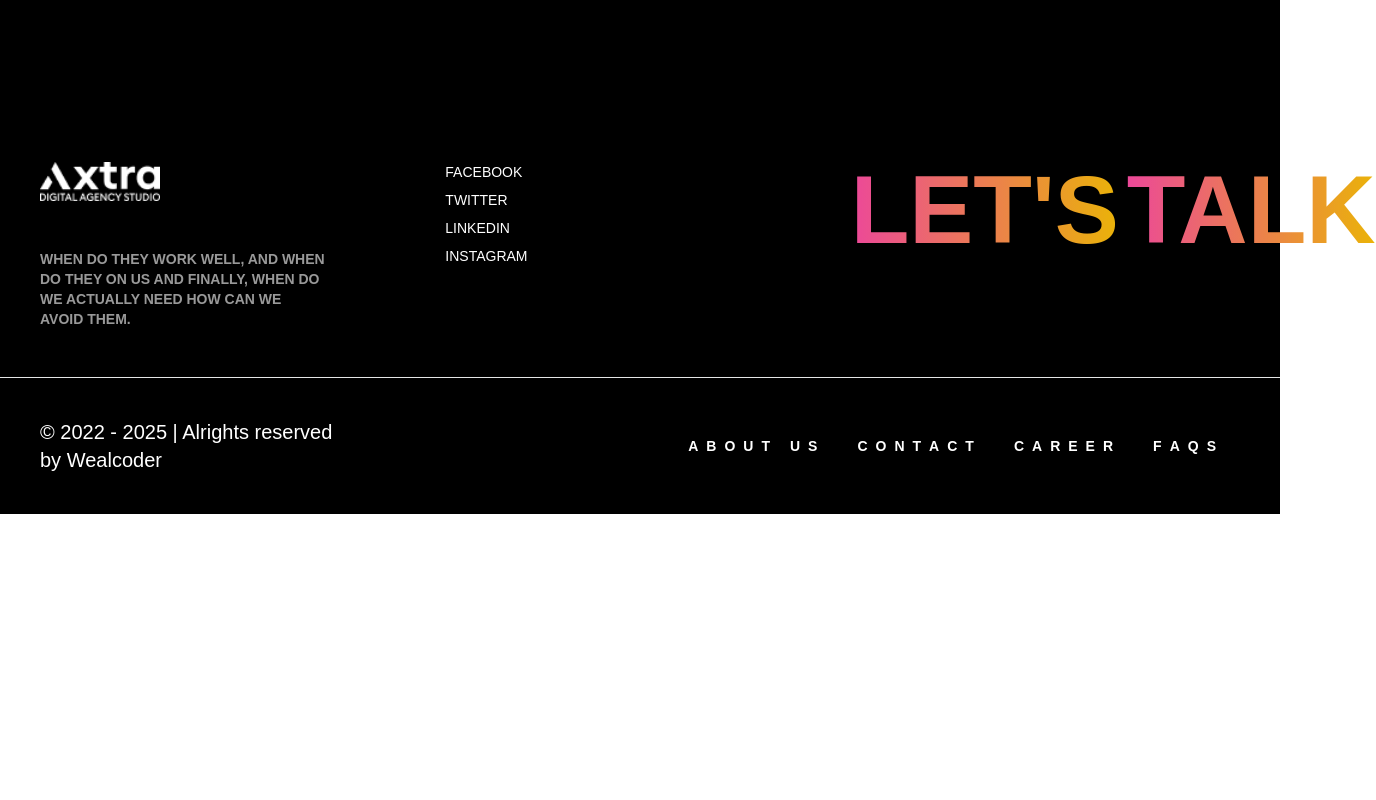
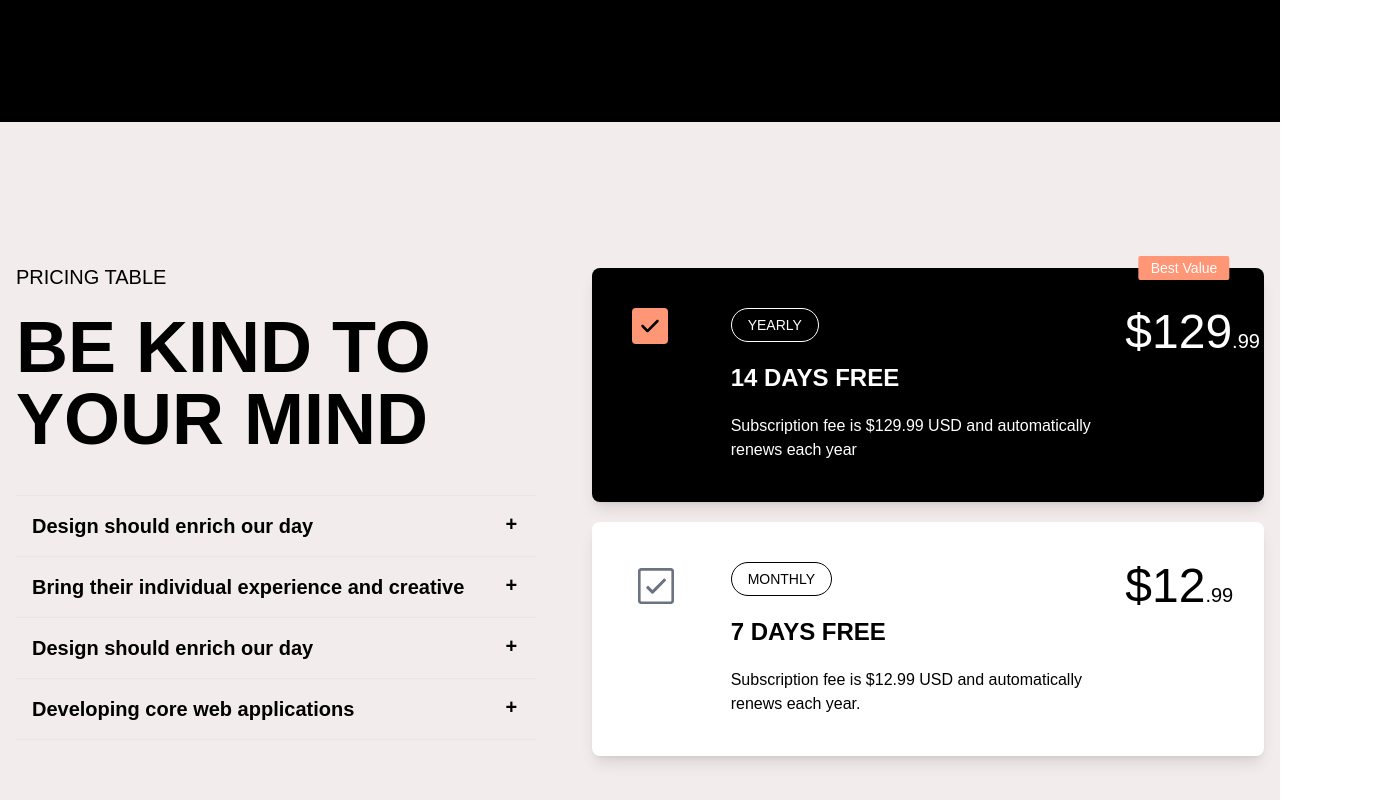
Before and after one commit to ILhankhondaker/axtra, a Next.js app: page / in a window 1280 px wide. Shown: the part 2060-2860 px from the top of the page, 1376 px wide, since content can reach past the window. Before the commit the page ends 2574 px from the top, so only its background shows below. Built offline with nearby package versions, Linux system fonts and the light colour scheme.

Commit message:
add pricing table

```diff
--- a/app/Components/Footer.jsx
+++ b/app/Components/Footer.jsx
@@ -91,7 +91,7 @@ const Footer = () => {
             <span
               key={index}
               ref={(el) => (textRefs.current[index] = el)}
-              className="text-5xl lg:text-8xl font-black uppercase py-5 bg-gradient-to-r from-pink-500 to-yellow-500 bg-clip-text text-transparent "
+              className="text-5xl  lg:text-7xl font-black uppercase py-5 bg-gradient-to-r from-pink-500 to-yellow-500 bg-clip-text text-transparent "
             >
               {word}
             </span>
--- /dev/null
+++ b/app/Components/Pricing.jsx
@@ -0,0 +1,129 @@
+import { FaCheck } from "react-icons/fa6";
+import { IoIosCheckboxOutline } from "react-icons/io";
+const Pricing = () => {
+  return (
+    <div>
+      <div className="hero bg-[#f3ecec] min-h-screen">
+        <div className="hero-content flex-col lg:flex-row justify-between">
+          <div className="w-auto max-w-sm lg:max-w-2xl  lg:mr-10">
+            <h1 className="uppercase text-xl">Pricing Table</h1>
+            <h1 className="text-5xl lg:text-7xl font-bold uppercase my-5">
+              Be kind to your mind
+            </h1>
+            <div className="my-10">
+              <div
+                tabIndex={0}
+                className="collapse collapse-plus border-y rounded-none border-base-300 bg-[#f3ecec] "
+              >
+                <div className="collapse-title text-xl font-bold">
+                  Design should enrich our day
+                </div>
+                <div className="collapse-content">
+                  <p className="my-5">
+                    Our design services starts and ends with a best-in-class
+                    experience strategy that builds brands. Through a process of
+                    iteration and prototyping design interfaces that bring joy
+                    to people
+                  </p>
+                </div>
+              </div>
+              <div
+                tabIndex={0}
+                className="collapse collapse-plus border-b rounded-none border-base-300 bg-[#f3ecec] "
+              >
+                <div className="collapse-title text-xl font-bold">
+                  Bring their individual experience and creative
+                </div>
+                <div className="collapse-content">
+                  <p className="my-5">
+                    This is the second `$item's` accordion body. It is hidden by
+                    default, until the collapse plugin adds the appropriate
+                    classes that we use to style each element. These classes.
+                  </p>
+                </div>
+              </div>
+
+              <div
+                tabIndex={0}
+                className="collapse collapse-plus border-b rounded-none border-base-300 bg-[#f3ecec] "
+              >
+                <div className="collapse-title text-xl font-bold">
+                  Design should enrich our day
+                </div>
+                <div className="collapse-content">
+                  <p className="my-5">
+                    Our design services starts and ends with a best-in-class
+                    experience strategy that builds brands. Through a process of
+                    iteration and prototyping design interfaces that bring joy
+                    to people
+                  </p>
+                </div>
+              </div>
+              <div
+                tabIndex={0}
+                className="collapse collapse-plus border-b rounded-none border-base-300 bg-[#f3ecec] "
+              >
+                <div className="collapse-title text-xl font-bold">
+                  Developing core web applications
+                </div>
+                <div className="collapse-content">
+                  <p className="my-5">
+                    Our design services starts and ends with a best-in-class
+                    experience strategy that builds brands. Through a process of
+                    iteration and prototyping design interfaces that bring joy
+                    to people
+                  </p>
+                </div>
+              </div>
+            </div>
+          </div>
+          <div className="text-center lg:text-left">
+            {/* card black */}
+            <div className="indicator ">
+              <span className="indicator-item indicator-top indicator-end-80% badge bg-[#ff9776] text-white border-none p-3 rounded-sm mr-20">
+                Best Value
+              </span>
+              <div className="grid  grid-cols-6 w-auto max-w-sm lg:max-w-2xl   bg-black text-white   rounded-lg shadow-lg p-10">
+                <FaCheck className="text-4xl rounded text-black p-2 bg-[#ff9776]" />
+                <div className=" col-span-4">
+                  <div className="badge badge-outline p-4">YEARLY</div>
+                  <h1 className="text-2xl uppercase font-bold my-5">
+                    14 days free
+                  </h1>
+                  <p>
+                    Subscription fee is $129.99 USD and automatically renews
+                    each year
+                  </p>
+                </div>
+                <h1 className="text-2xl lg:text-5xl inline">
+                  $129<span className="text-xl inline">.99</span>
+                </h1>
+              </div>
+            </div>
+            {/* card whie  */}
+            <div className=" ">
+              <div className="grid  grid-cols-6 w-auto max-w-sm lg:max-w-2xl   bg-white text-black my-5   rounded-lg shadow-lg p-10">
+                <IoIosCheckboxOutline className="text-5xl rounded text-gray-500  " />
+                <div className="col-span-4">
+                  <div className="badge badge-outline p-4">MONTHLY</div>
+                  <h1 className="text-2xl uppercase font-bold my-5">
+                    7 days free
+                  </h1>
+                  <p>
+                    Subscription fee is $12.99 USD and automatically renews each
+                    year.
+                  </p>
+                </div>
+                <h1 className="text-2xl lg:text-5xl inline">
+                  $12<span className="text-xl inline">.99</span>
+                </h1>
+              </div>
+            </div>
+          </div>
+        </div>
+      </div>
+    </div>
+  );
+};
+
+export default Pricing;
--- a/app/page.js
+++ b/app/page.js
@@ -1,6 +1,7 @@
 import { Brand } from "./Components/Brand";
 import Explore from "./Components/Explore";
 import Hero from "./Components/Hero";
+import Pricing from "./Components/Pricing";
 
 export default function Home() {
   return (
@@ -8,6 +9,7 @@ export default function Home() {
       <Hero />
       <Brand />
       <Explore />
+      <Pricing />
     </>
   );
 }
--- a/package.json
+++ b/package.json
@@ -12,7 +12,8 @@
     "gsap": "^3.12.5",
     "next": "15.1.2",
     "react": "^19.0.0",
-    "react-dom": "^19.0.0"
+    "react-dom": "^19.0.0",
+    "react-icons": "^5.4.0"
   },
   "devDependencies": {
     "@eslint/eslintrc": "^3",
```
Also changed, not shown: 1 other file (tests, documents, lock files or other folders).
